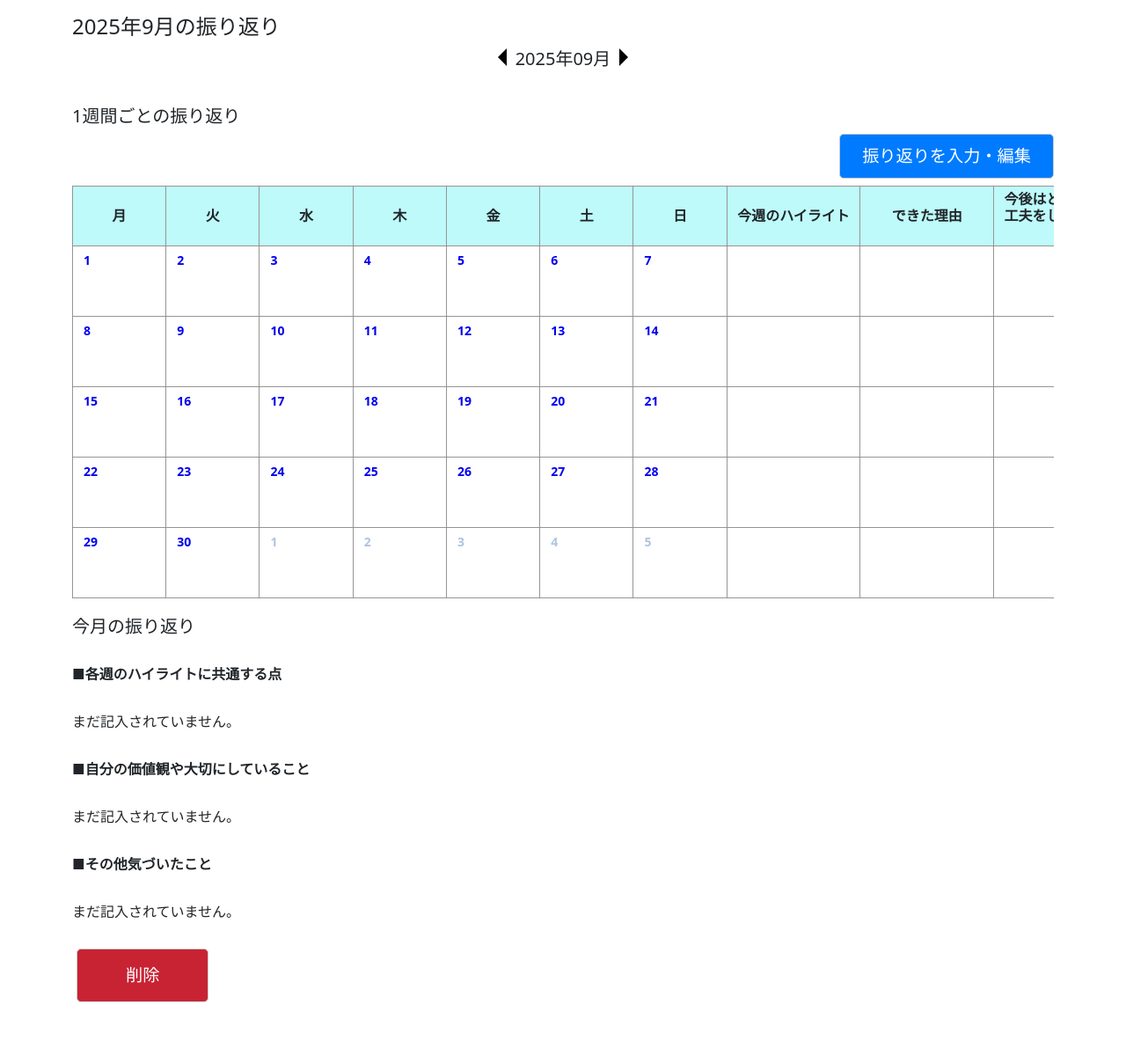
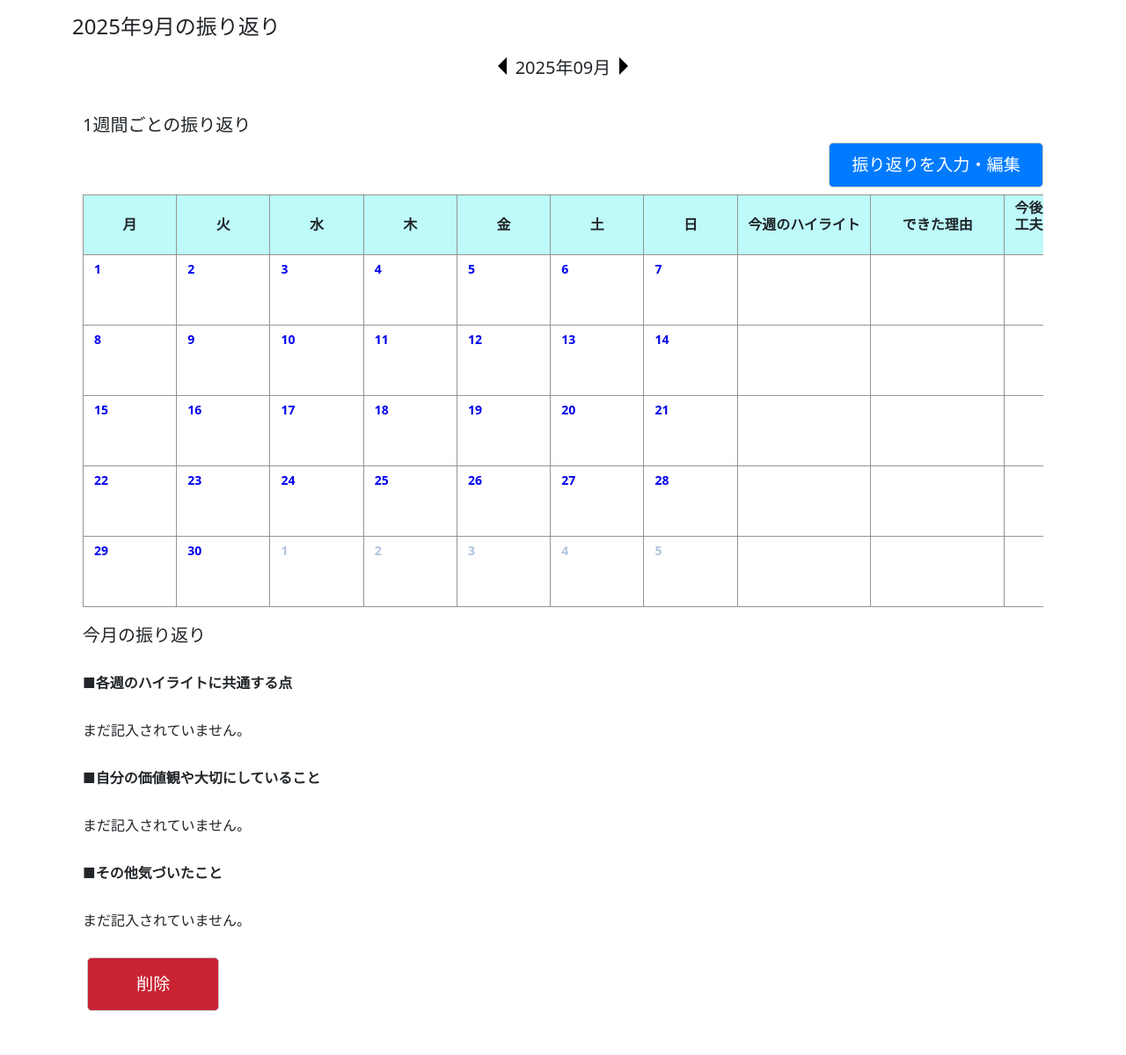
Before and after one commit to haruko-kobayashi1224/application1, a Django app: page /diary_app/reflection/2025/9/ in a window 1280 px wide. Shown: the part 64-1263 px from the top of the page at 88% size. Before the commit the page ends 1203 px from the top, so only its background shows below. Run offline with Django 5.2, Linux system fonts and the light colour scheme; the visitor is signed in with stand-in values (Sample User, id 1); data that the repository does not hold is empty.

Commit message:
余白の修正

```diff
--- a/diary/templates/change_password.html
+++ b/diary/templates/change_password.html
@@ -74,6 +74,10 @@ ul.errorlist {
   margin-top: 4px;
 }
 
+.container {
+  padding-bottom: 30px;
+}
+
 
 </style>
 
--- a/diary/templates/my_page.html
+++ b/diary/templates/my_page.html
@@ -76,6 +76,10 @@ input[type="text"], input[type="email"] {
   padding: 12px 16px;
 }
 
+.container {
+  padding-bottom: 30px;
+}
+
 
 </style>
 
--- a/diary/templates/reflection.html
+++ b/diary/templates/reflection.html
@@ -137,9 +137,9 @@ h5{
 }
 
 .btn-cancel-modal:hover {
-  background-color: #c7c7c7ff;  /* 少し濃いグレーに */
-  color: #333;              /* 文字色も濃く */
-  transition: 0.2s ease;      /* なめらかな変化 */
+  background-color: #c7c7c7ff;
+  color: #333;
+  transition: 0.2s ease;
 }
 
 
@@ -186,17 +186,23 @@ h5{
   transition: 0.2s ease;
 }
 
+.container-bottom-space {
+  padding-bottom: 30px;
+}
+
 
 </style>
 
 <h4>{{ year }}年{{ month }}月の振り返り</h4>
 
+<div class="container container-bottom-space">
   <div class="container  text-center">
   {% if messages %}
     {% for message in messages %}
     <p>{{ message.message}}</p>
     {% endfor %}
   {% endif %}
+  </div>
 
   <div class="navigation">
     <h5>
@@ -210,7 +216,7 @@ h5{
         </a>
       </h5>
   </div>
-</div>
+
 
 <div class="table-container">
 <h5>1週間ごとの振り返り</h5>
@@ -298,8 +304,7 @@ h5{
       削除
     </button>
   {% endif %}
-
-
+  </div>
 </div>
 
           <div class="modal fade" tabindex="-1" role="dialog" id="deleteModal-{{diary.id}}">
```
Also changed, not shown: diary/templates/edit_diary.html (+6 -1 lines), diary/templates/edit_reflection.html (+9 -8 lines), diary/templates/home.html (+6 -2 lines), diary/templates/today_input.html (+9 -0 lines). Lines whose indentation alone changed are shown as unchanged.
